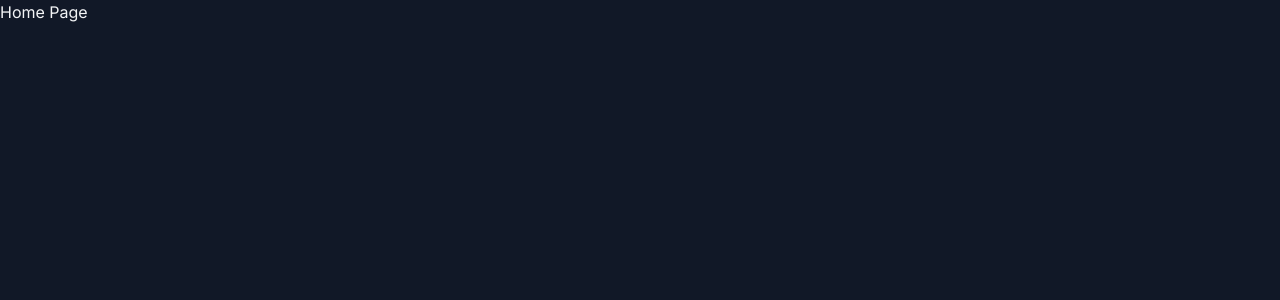
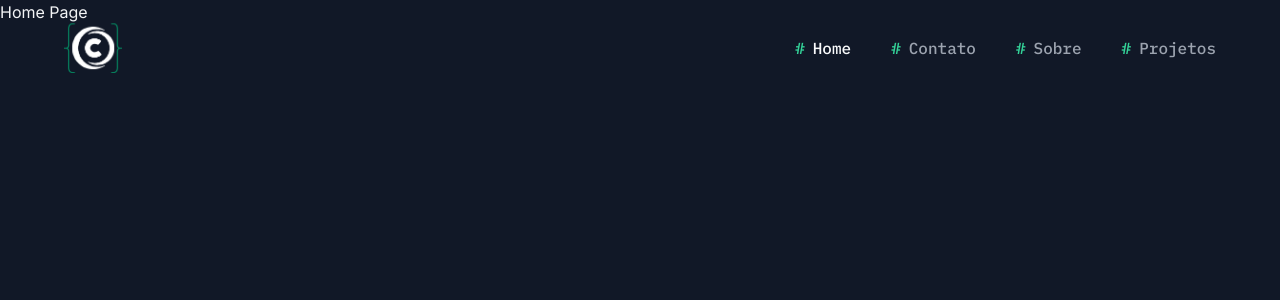
Before and after one commit to CristianoSFMothe/Portfolio, a Next.js app: page / in a window 1280 px wide. Shown: the top 300 px of the page. Built offline with nearby package versions, Linux system fonts and the light colour scheme.

Commit message:
feat: create initial component header

```diff
--- /dev/null
+++ b/app/components/header/index.tsx
@@ -0,0 +1,47 @@
+"use client"
+
+import Image from "next/image";
+import Link from "next/link";
+import { NavItem } from "./nav-item";
+
+const NAV_ITEMS = [
+  {
+    label: "Home",
+    href: "/",
+  },
+  {
+    label: "Contato",
+    href: "/contact",
+  },
+  {
+    label: "Sobre",
+    href: "/about",
+  },
+  {
+    label: "Projetos",
+    href: "/projects",
+  },
+];
+
+export const Header = () => {
+  return (
+    <header className="absolute top-0 w-full z-10 h-24 flex items-center justify-center">
+      <div className="container flex items-center justify-between">
+        <Link href="/">
+          <Image
+            width={58}
+            height={49}
+            src="/images/logo.svg"
+            alt="Logo CF QA Dev"
+          />
+        </Link>
+
+        <nav className="flex items-center sm:gap-10 gap-4">
+          {NAV_ITEMS.map((item) => (
+            <NavItem {...item} key={item.label} />
+          ))}
+        </nav>
+      </div>
+    </header>
+  );
+};
--- /dev/null
+++ b/app/components/header/nav-item.tsx
@@ -0,0 +1,27 @@
+import { cn } from "@/app/libs/utils";
+import Link from "next/link";
+import { usePathname } from "next/navigation";
+
+type NavItemProps = {
+  label: string;
+  href: string;
+};
+
+export const NavItem = ({ label, href }: NavItemProps) => {
+  const pathname = usePathname();
+
+  const isActive = pathname === href;
+
+  return (
+    <Link
+      href={href}
+      className={cn(
+        "text-gray-400 flex items-center gap-2 font-medium font-mono",
+        isActive && "text-gray-50"
+      )}
+    >
+      <span className="text-emerald-400">#</span>
+      {label}
+    </Link>
+  );
+};
--- a/app/layout.tsx
+++ b/app/layout.tsx
@@ -1,6 +1,7 @@
 import { Inter, IBM_Plex_Mono } from 'next/font/google'
 import './globals.css'
 import { ReactNode } from 'react'
+import { Header } from './components/header'
 
 const inter = Inter({
   variable: '--font-inter',
@@ -17,6 +18,7 @@
   return (
     <html lang="pt-BR" className={`${inter.variable} ${plexMono.variable}`}>
       <body>
+        <Header />
         {children}
       </body>
     </html>
--- /dev/null
+++ b/app/libs/utils.ts
@@ -0,0 +1,6 @@
+import { ClassValue, clsx } from "clsx"
+import { twMerge } from "tailwind-merge"
+
+export const cn = (...inptus: ClassValue[]) => {
+  return twMerge(clsx(...inptus))
+}
```
Also changed, not shown: public/images/logo.svg.
